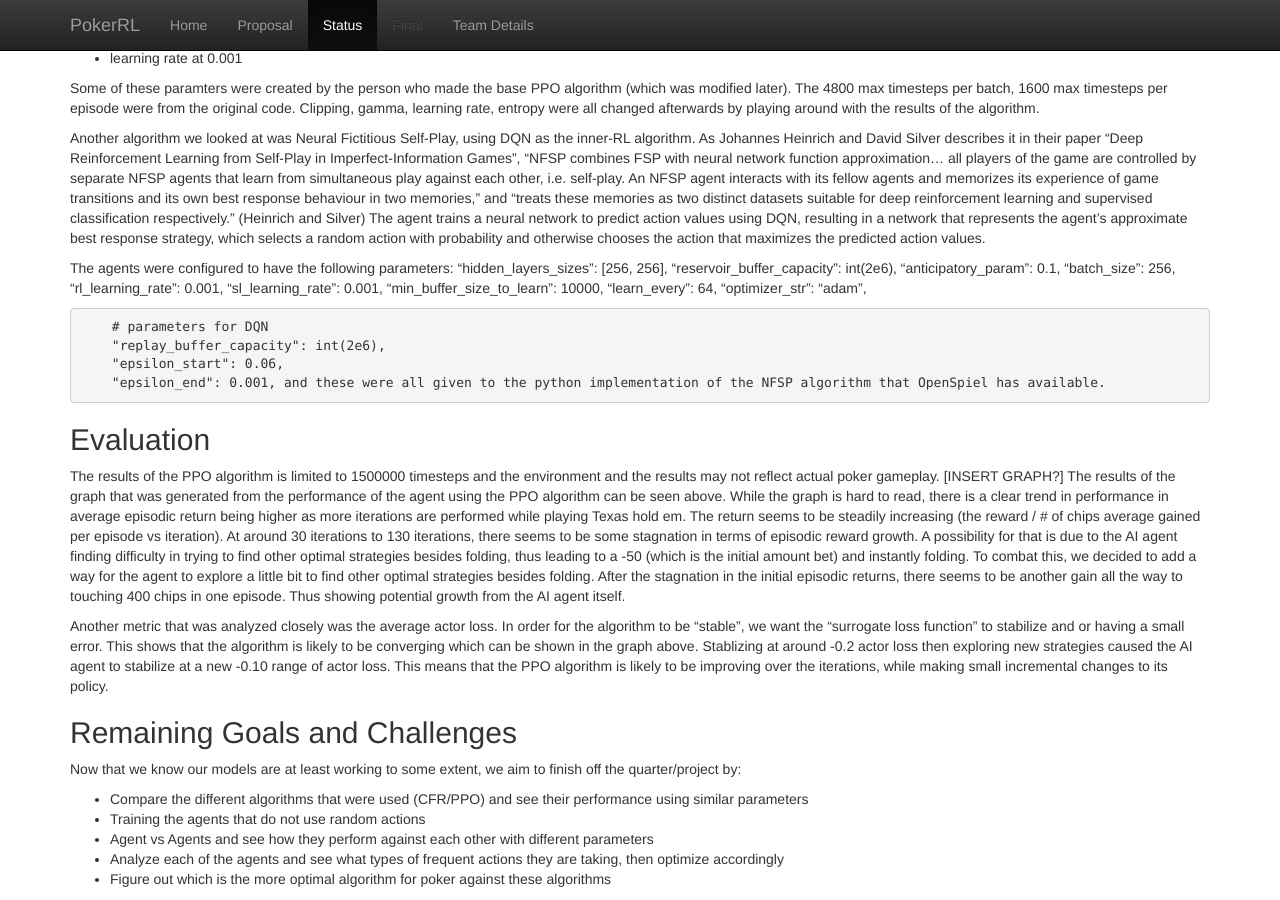
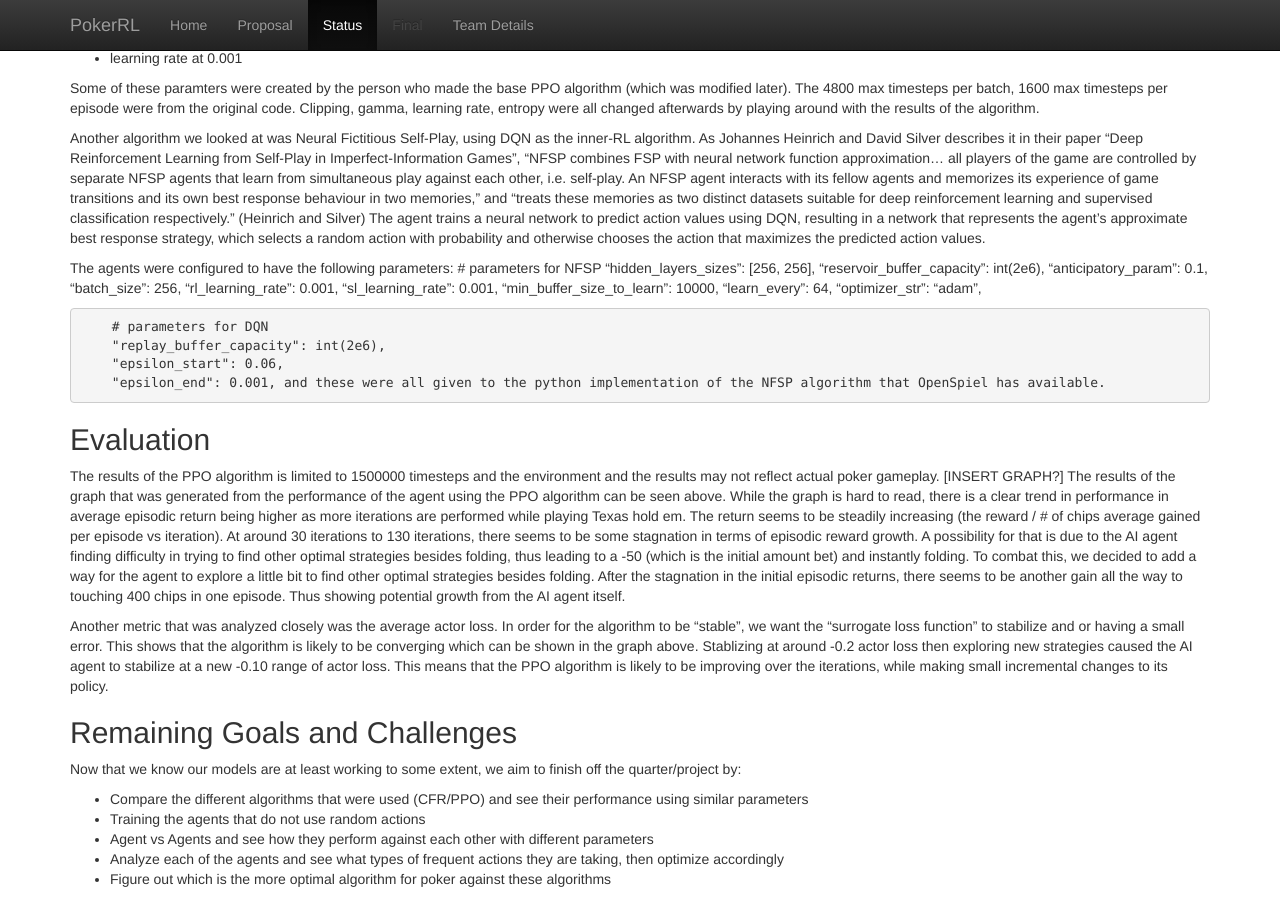
Before and after one commit to whygukin/Group-9, a Jekyll site: the page built from docs/status.md, in a window 1280 px wide and 900 px high, scrolled down 1129 px. Built offline with Jekyll 4.4.1, drawn with Linux system fonts in a browser that asks for light colours; formulas are drawn with MathJax 3.

Commit message:
Update status.md fix parameters of NFSP

```diff
--- a/docs/status.md
+++ b/docs/status.md
@@ -57,6 +57,7 @@
 the game are controlled by separate NFSP agents that learn from simultaneous play against each other, i.e. self-play. An NFSP agent interacts with its fellow agents and memorizes its experience of game transitions and its own best response behaviour in two memories," and "treats these memories as two distinct datasets suitable for deep reinforcement learning and supervised classification respectively." (Heinrich and Silver) The agent trains a neural network to predict action values using DQN, resulting in a network that represents the agent's approximate best response strategy, which selects a random action with probability and otherwise chooses the action that maximizes the predicted action values.
 
 The agents were configured to have the following parameters:
+        # parameters for NFSP
         "hidden_layers_sizes": [256, 256],
         "reservoir_buffer_capacity": int(2e6),
         "anticipatory_param": 0.1,
```
